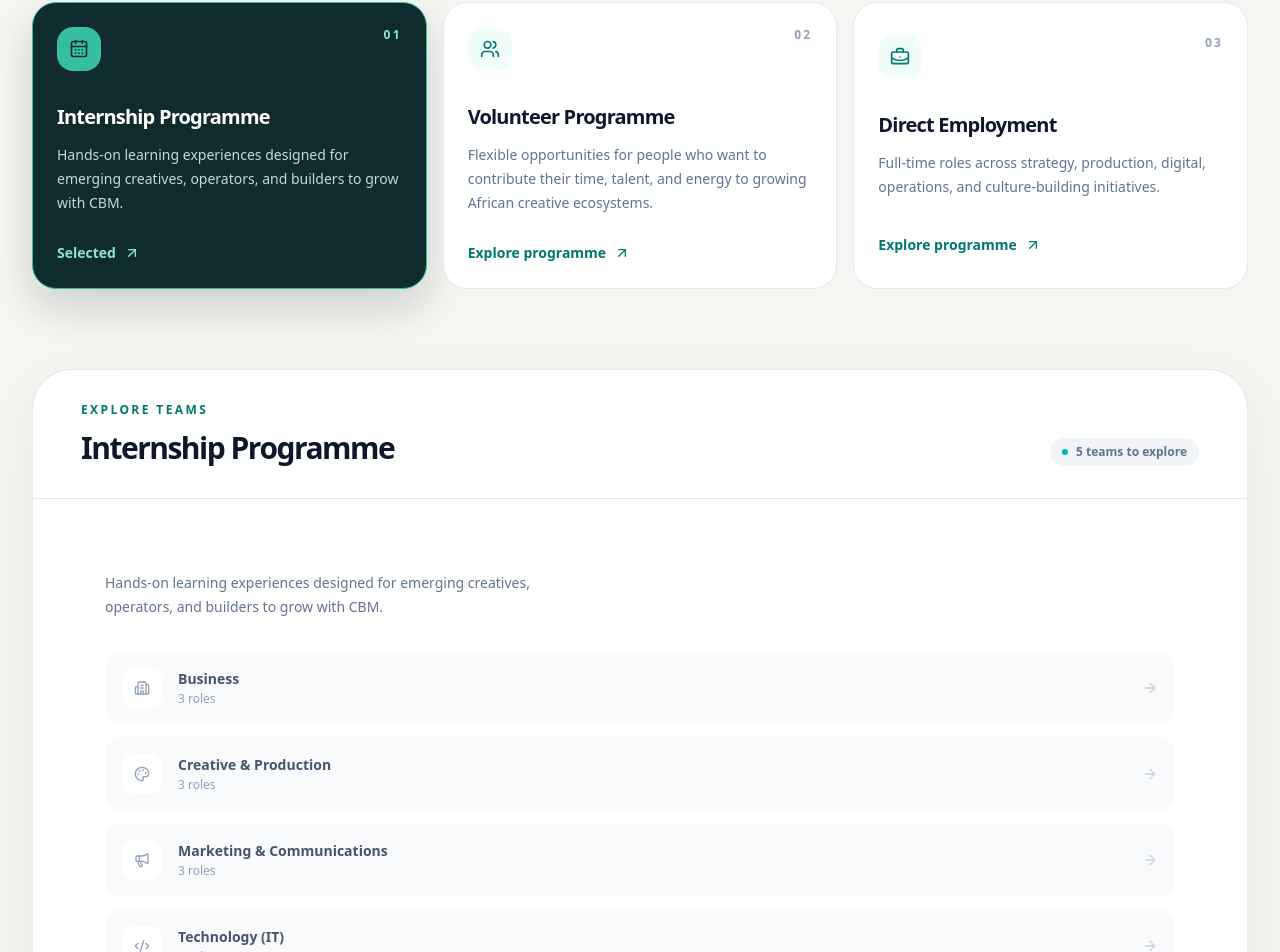
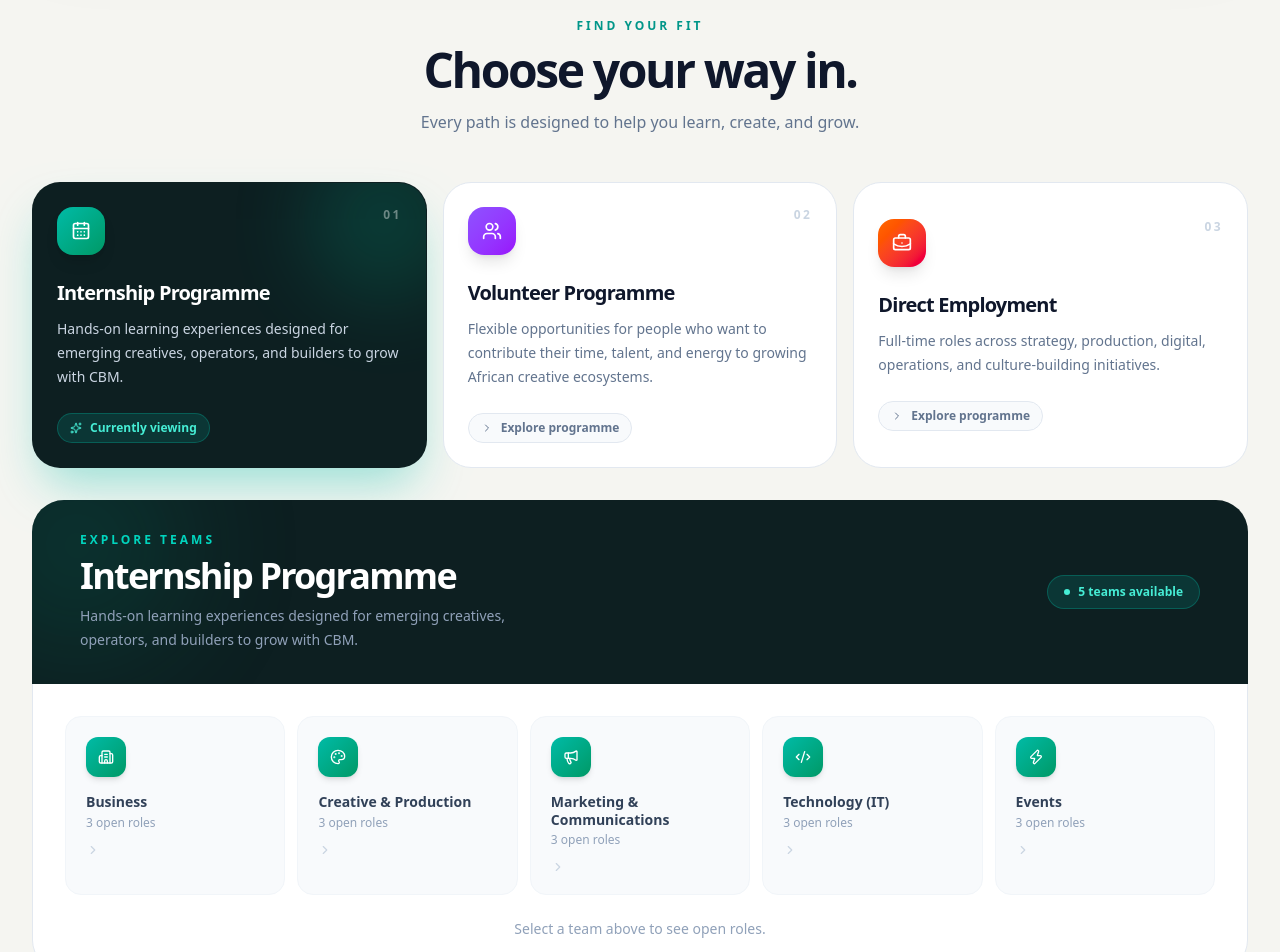
Before and after one commit to CBM-GROUP/cbmgroup-landingpage, a Next.js app: page /careers in a window 1280 px wide. Shown: the part 1052-2004 px from the top of the page. Built offline with nearby package versions, Linux system fonts and the light colour scheme.

Commit message:
refactor: update layouts, headings, and component styling across pages

```diff
--- a/src/app/careers/page.tsx
+++ b/src/app/careers/page.tsx
@@ -1,34 +1,59 @@
 "use client";
 
-import { Fragment, useMemo, useState } from "react";
+import { useMemo, useState } from "react";
+import { motion, AnimatePresence } from "framer-motion";
 import {
-  ArrowRight,
   ArrowUpRight,
   BriefcaseBusiness,
   Building2,
   CalendarDays,
-  CheckCircle2,
   Code2,
   Megaphone,
   Palette,
   Users,
   Zap,
+  Sparkles,
+  ChevronRight,
 } from "lucide-react";
 import { careerPrograms } from "@/data/site";
 
 const programIcons = [CalendarDays, Users, BriefcaseBusiness];
 const teamIcons = [Building2, Palette, Megaphone, Code2, Zap];
 
+const programAccents = [
+  {
+    bg: "from-teal-500 to-emerald-600",
+    glow: "shadow-teal-500/40",
+    badge: "bg-teal-500/15 text-teal-300 border-teal-500/30",
+    ring: "ring-teal-400",
+  },
+  {
+    bg: "from-violet-500 to-purple-600",
+    glow: "shadow-violet-500/40",
+    badge: "bg-violet-500/15 text-violet-300 border-violet-500/30",
+    ring: "ring-violet-400",
+  },
+  {
+    bg: "from-orange-500 to-rose-600",
+    glow: "shadow-orange-500/40",
+    badge: "bg-orange-500/15 text-orange-300 border-orange-500/30",
+    ring: "ring-orange-400",
+  },
+];
+
 export default function Page() {
   const [activeProgram, setActiveProgram] = useState(careerPrograms[0].id);
   const [activeDepartment, setActiveDepartment] = useState<string | null>(null);
 
+  const activeProgramIndex = careerPrograms.findIndex((p) => p.id === activeProgram);
+  const accent = programAccents[activeProgramIndex] ?? programAccents[0];
+
   const selectedProgram = useMemo(
-    () => careerPrograms.find((program) => program.id === activeProgram) ?? careerPrograms[0],
+    () => careerPrograms.find((p) => p.id === activeProgram) ?? careerPrograms[0],
     [activeProgram],
   );
 
-  const selectedTeam = selectedProgram.teams.find((team) => team.name === activeDepartment);
+  const selectedTeam = selectedProgram.teams.find((t) => t.name === activeDepartment);
 
   const applicationMailto = selectedTeam
     ? `mailto:cbmgroup02@gmail.com?subject=${encodeURIComponent(
@@ -39,139 +64,259 @@ export default function Page() {
     : "#";
 
   const chooseProgram = (programId: string) => {
-    const nextProgram = careerPrograms.find((program) => program.id === programId) ?? careerPrograms[0];
-    setActiveProgram(nextProgram.id);
+    if (programId === activeProgram) return;
+    setActiveProgram(programId);
     setActiveDepartment(null);
   };
 
   return (
     <main className="min-h-screen overflow-hidden bg-[#f5f5f1] text-slate-900">
-      <div className="mx-auto max-w-7xl px-4 pb-24 pt-10 sm:px-6 sm:pt-16 lg:px-8">
+      <div className="mx-auto max-w-7xl px-4 pb-24 pt-20 sm:px-6 lg:px-8">
+
+        {/* ── PAGE HEADING ── */}
+        <h1 className="mb-10 text-center text-5xl font-bold tracking-[-0.02em] text-slate-900">
+          Careers
+        </h1>
+
+        {/* ── HERO ── */}
         <section className="relative overflow-hidden rounded-[2.5rem] bg-[#102b2d] px-6 py-12 text-white shadow-[0_24px_70px_rgba(15,23,42,0.14)] sm:px-10 sm:py-16 lg:px-16 lg:py-20">
           <div className="absolute -right-24 -top-32 h-80 w-80 rounded-full bg-[#36bea3]/30 blur-3xl" />
           <div className="absolute -bottom-40 left-1/3 h-80 w-80 rounded-full bg-[#f6b85c]/15 blur-3xl" />
-          <div className="relative max-w-3xl">
+          <div className="relative mx-auto flex max-w-3xl flex-col items-center text-center">
             <div className="inline-flex items-center gap-2 rounded-full border border-white/15 bg-white/10 px-3 py-1.5 text-xs font-semibold uppercase tracking-[0.2em] text-[#8ce5d3]">
               <span className="h-1.5 w-1.5 rounded-full bg-[#8ce5d3]" />
               Build with CBM
             </div>
-            <h1 className="mt-6 max-w-2xl text-4xl font-semibold leading-[1.05] tracking-[-0.06em] sm:text-6xl lg:text-7xl">
+            <h2 className="mt-6 max-w-2xl text-4xl font-semibold leading-[1.05] tracking-[-0.06em] sm:text-6xl lg:text-7xl">
               Your next big idea belongs here.
-            </h1>
+            </h2>
             <p className="mt-6 max-w-xl text-base leading-7 text-slate-300 sm:text-lg">
               Join a curious, creative team shaping culture through media, technology, events, and experiences made in Africa.
             </p>
             <a href="#opportunities" className="mt-8 inline-flex items-center gap-3 rounded-full bg-[#8ce5d3] px-5 py-3 text-sm font-bold text-[#102b2d] transition hover:bg-white">
-              Explore opportunities <ArrowDownIcon />
+              Explore opportunities <span aria-hidden="true">↓</span>
             </a>
           </div>
-          <div className="relative mt-12 grid max-w-2xl grid-cols-3 gap-2 border-t border-white/15 pt-6 sm:gap-8">
+          <div className="relative mx-auto mt-12 grid max-w-2xl grid-cols-3 gap-2 border-t border-white/15 pt-6 text-center sm:gap-8">
             <Stat value="03" label="ways to join" />
             <Stat value="05" label="creative teams" />
             <Stat value="15+" label="open roles" />
           </div>
         </section>
 
-        <section id="opportunities" className="mt-20 scroll-mt-8">
-          <div className="flex flex-col gap-4 sm:flex-row sm:items-end sm:justify-between">
-            <div>
-              <p className="text-xs font-bold uppercase tracking-[0.2em] text-teal-700">Find your fit</p>
-              <h2 className="mt-3 text-3xl font-semibold tracking-[-0.05em] sm:text-4xl">Choose your way in.</h2>
-            </div>
-            <p className="max-w-sm text-sm leading-6 text-slate-500">Every programme is designed to help you learn, contribute, and grow alongside a team that cares.</p>
+        {/* ── OPPORTUNITIES SECTION ── */}
+        <section id="opportunities" className="mt-24 scroll-mt-8">
+
+          {/* Section label */}
+          <div className="mb-12 text-center">
+            <p className="text-xs font-bold uppercase tracking-[0.25em] text-teal-600">Find your fit</p>
+            <h2 className="mt-3 text-4xl font-semibold tracking-[-0.05em] sm:text-5xl">
+              Choose your way in.
+            </h2>
+            <p className="mt-4 text-base text-slate-500">
+              Every path is designed to help you learn, create, and grow.
+            </p>
           </div>
 
-          <div className="mt-8 grid gap-4 lg:grid-cols-3">
+          {/* Program selector tabs */}
+          <div className="grid gap-4 md:grid-cols-3">
             {careerPrograms.map((program, index) => {
               const Icon = programIcons[index] ?? BriefcaseBusiness;
+              const acc = programAccents[index] ?? programAccents[0];
               const isActive = activeProgram === program.id;
               return (
-                <button
+                <motion.button
                   key={program.id}
                   type="button"
                   onClick={() => chooseProgram(program.id)}
-                  className={`group relative overflow-hidden rounded-3xl border p-6 text-left transition duration-300 ${isActive
-                    ? "border-[#36bea3] bg-[#102b2d] text-white shadow-[0_18px_40px_rgba(16,43,45,0.18)]"
-                    : "border-slate-200 bg-white text-slate-900 hover:-translate-y-1 hover:border-teal-200 hover:shadow-[0_18px_40px_rgba(15,23,42,0.08)]"
+                  whileHover={{ y: isActive ? 0 : -4 }}
+                  whileTap={{ scale: 0.98 }}
+                  className={`relative overflow-hidden rounded-[1.75rem] border p-6 text-left transition-all duration-300 ${
+                    isActive
+                      ? `border-transparent bg-[#0d1f21] text-white shadow-2xl ${acc.glow}`
+                      : "border-slate-200 bg-white text-slate-900 hover:border-slate-300 hover:shadow-lg"
                   }`}
                 >
+                  {/* Active glow blob */}
+                  {isActive && (
+                    <div className={`absolute -right-10 -top-10 h-40 w-40 rounded-full bg-gradient-to-br ${acc.bg} opacity-20 blur-2xl`} />
+                  )}
+
+                  <div className="relative">
                     <div className="flex items-start justify-between">
-                    <span className={`inline-flex h-11 w-11 items-center justify-center rounded-2xl ${isActive ? "bg-[#36bea3] text-[#102b2d]" : "bg-teal-50 text-teal-700"}`}>
-                      <Icon className="h-5 w-5" />
+                      <span className={`inline-flex h-12 w-12 items-center justify-center rounded-2xl bg-gradient-to-br ${acc.bg} shadow-lg`}>
+                        <Icon className="h-5 w-5 text-white" />
                       </span>
-                    <span className={`text-xs font-bold tracking-[0.18em] ${isActive ? "text-[#8ce5d3]" : "text-slate-400"}`}>0{index + 1}</span>
+                      <span className={`text-xs font-bold tracking-[0.2em] ${isActive ? "text-white/40" : "text-slate-300"}`}>
+                        0{index + 1}
+                      </span>
                     </div>
-                  <h3 className="mt-8 text-xl font-semibold tracking-[-0.04em]">{program.title}</h3>
-                  <p className={`mt-3 min-h-14 text-sm leading-6 ${isActive ? "text-slate-300" : "text-slate-500"}`}>{program.description}</p>
-                  <span className={`mt-7 inline-flex items-center gap-2 text-sm font-bold ${isActive ? "text-[#8ce5d3]" : "text-teal-700"}`}>
-                    {isActive ? "Selected" : "Explore programme"} <ArrowUpRight className="h-4 w-4 transition-transform group-hover:-translate-y-0.5 group-hover:translate-x-0.5" />
-                  </span>
-                </button>
+
+                    <h3 className="mt-6 text-xl font-semibold tracking-[-0.04em]">
+                      {program.title}
+                    </h3>
+                    <p className={`mt-2.5 text-sm leading-6 ${isActive ? "text-slate-300" : "text-slate-500"}`}>
+                      {program.description}
+                    </p>
+
+                    <div className={`mt-6 inline-flex items-center gap-2 rounded-full border px-3 py-1.5 text-xs font-bold ${isActive ? acc.badge : "border-slate-200 bg-slate-50 text-slate-500"}`}>
+                      {isActive ? (
+                        <>
+                          <Sparkles className="h-3 w-3" />
+                          Currently viewing
+                        </>
+                      ) : (
+                        <>
+                          <ChevronRight className="h-3 w-3" />
+                          Explore programme
+                        </>
+                      )}
+                    </div>
+                  </div>
+                </motion.button>
               );
             })}
           </div>
         </section>
 
-        <section className="mt-20 overflow-hidden rounded-[2.5rem] border border-slate-200 bg-white shadow-[0_18px_60px_rgba(15,23,42,0.06)]">
-          <div className="border-b border-slate-200 px-6 py-8 sm:px-10 lg:px-12">
-            <div className="flex flex-col gap-3 sm:flex-row sm:items-end sm:justify-between">
+        {/* ── TEAMS EXPLORER ── */}
+        <AnimatePresence mode="wait">
+          <motion.section
+            key={activeProgram}
+            initial={{ opacity: 0, y: 24 }}
+            animate={{ opacity: 1, y: 0 }}
+            exit={{ opacity: 0, y: -16 }}
+            transition={{ duration: 0.4, ease: [0.22, 1, 0.36, 1] }}
+            className="mt-8"
+          >
+            {/* Explorer header */}
+            <div className="relative overflow-hidden rounded-t-[2rem] bg-[#0d1f21] px-8 py-8 sm:px-12">
+              <div className={`absolute -left-16 -top-16 h-56 w-56 rounded-full bg-gradient-to-br ${accent.bg} opacity-15 blur-3xl`} />
+              <div className="relative flex flex-wrap items-center justify-between gap-4">
                 <div>
-                <p className="text-xs font-bold uppercase tracking-[0.2em] text-teal-700">Explore teams</p>
-                <h2 className="mt-3 text-3xl font-semibold tracking-[-0.05em]">{selectedProgram.title}</h2>
+                  <p className="text-xs font-bold uppercase tracking-[0.25em] text-teal-400">
+                    Explore teams
+                  </p>
+                  <h2 className="mt-2 text-3xl font-semibold tracking-[-0.05em] text-white sm:text-4xl">
+                    {selectedProgram.title}
+                  </h2>
+                  <p className="mt-2 max-w-md text-sm leading-6 text-slate-400">
+                    {selectedProgram.description}
+                  </p>
                 </div>
-              <span className="inline-flex w-fit items-center gap-2 rounded-full bg-slate-100 px-3 py-1.5 text-xs font-semibold text-slate-500">
-                <span className="h-1.5 w-1.5 rounded-full bg-teal-500" /> {selectedProgram.teams.length} teams to explore
+                <span className={`inline-flex items-center gap-2 rounded-full border px-4 py-2 text-xs font-bold ${accent.badge}`}>
+                  <span className="h-1.5 w-1.5 rounded-full bg-current" />
+                  {selectedProgram.teams.length} teams available
                 </span>
               </div>
             </div>
 
-          <div>
-            <div className="p-6 m-6 sm:p-10 lg:p-12">
-              <p className="max-w-md text-sm leading-6 text-slate-500">{selectedProgram.description}</p>
-              <div className="mt-8 grid gap-3">
+            {/* Department cards grid */}
+            <div className="rounded-b-[2rem] border border-t-0 border-slate-200 bg-white p-6 sm:p-8">
+              <div className="grid gap-3 sm:grid-cols-2 lg:grid-cols-3 xl:grid-cols-5">
                 {selectedProgram.teams.map((team, index) => {
                   const Icon = teamIcons[index] ?? Building2;
                   const isActive = activeDepartment === team.name;
                   return (
-                    <Fragment key={team.name}>
-                      <button
+                    <motion.button
+                      key={team.name}
                       type="button"
                       onClick={() => setActiveDepartment(isActive ? null : team.name)}
-                        aria-expanded={isActive}
-                        className={`flex w-full items-center gap-4 rounded-2xl border p-4 text-left transition ${isActive ? "rounded-b-none border-teal-200 bg-teal-50 text-teal-900" : "border-transparent bg-slate-50 text-slate-600 hover:border-slate-200 hover:bg-white"
+                      whileHover={{ scale: 1.02 }}
+                      whileTap={{ scale: 0.97 }}
+                      className={`relative flex flex-col rounded-2xl border p-5 text-left transition-all duration-200 ${
+                        isActive
+                          ? `border-transparent bg-[#0d1f21] text-white ring-2 ${accent.ring}`
+                          : "border-slate-100 bg-slate-50 text-slate-700 hover:border-slate-200 hover:bg-white hover:shadow-md"
                       }`}
                     >
-                        <span className={`flex h-10 w-10 shrink-0 items-center justify-center rounded-xl ${isActive ? "bg-[#36bea3] text-[#102b2d]" : "bg-white text-slate-400"}`}>
-                          <Icon className="h-4 w-4" />
+                      {isActive && (
+                        <div className={`absolute -right-4 -top-4 h-24 w-24 rounded-full bg-gradient-to-br ${accent.bg} opacity-20 blur-xl`} />
+                      )}
+                      <span className={`relative inline-flex h-10 w-10 items-center justify-center rounded-xl bg-gradient-to-br ${accent.bg} shadow-md`}>
+                        <Icon className="h-4 w-4 text-white" />
                       </span>
-                        <span className="min-w-0 flex-1">
-                          <span className="block text-sm font-bold">{team.name}</span>
-                          <span className={`mt-0.5 block text-xs ${isActive ? "text-teal-700" : "text-slate-400"}`}>{team.jobs.length} roles</span>
+                      <span className="relative mt-4 block text-sm font-bold leading-tight">
+                        {team.name}
                       </span>
-                        <ArrowRight className={`h-4 w-4 transition-transform ${isActive ? "rotate-90 text-teal-700" : "text-slate-300"}`} />
-                      </button>
-                      {isActive && (
-                        <div className="mb-1 rounded-b-2xl border border-t-0 border-teal-200 bg-[#102b2d] p-5 text-white shadow-[0_12px_24px_rgba(16,43,45,0.12)] animate-[fadeIn_0.2s_ease-out]">
-                          <p className="text-sm leading-6 text-slate-300">{team.description}</p>
-                          <div className="mt-4 space-y-2.5">
-                            {team.jobs.map((job) => (
-                              <div key={job} className="flex items-center gap-2.5 text-xs text-slate-200">
-                                <CheckCircle2 className="h-3.5 w-3.5 shrink-0 text-[#8ce5d3]" /> {job}
+                      <span className={`relative mt-1 block text-xs ${isActive ? "text-slate-400" : "text-slate-400"}`}>
+                        {team.jobs.length} open roles
+                      </span>
+                      <ChevronRight className={`relative mt-3 h-3.5 w-3.5 transition-transform duration-200 ${isActive ? "rotate-90 text-teal-400" : "text-slate-300"}`} />
+                    </motion.button>
+                  );
+                })}
+              </div>
+
+              {/* Department detail panel */}
+              <AnimatePresence>
+                {selectedTeam && (
+                  <motion.div
+                    initial={{ opacity: 0, height: 0, marginTop: 0 }}
+                    animate={{ opacity: 1, height: "auto", marginTop: 24 }}
+                    exit={{ opacity: 0, height: 0, marginTop: 0 }}
+                    transition={{ duration: 0.35, ease: [0.22, 1, 0.36, 1] }}
+                    className="overflow-hidden"
+                  >
+                    <div className={`relative overflow-hidden rounded-[1.5rem] bg-[#0d1f21] p-6 sm:p-8`}>
+                      {/* Glow blobs */}
+                      <div className={`absolute -right-16 -top-16 h-56 w-56 rounded-full bg-gradient-to-br ${accent.bg} opacity-20 blur-3xl`} />
+                      <div className="absolute bottom-0 left-1/4 h-40 w-40 rounded-full bg-teal-500/10 blur-2xl" />
+
+                      <div className="relative grid gap-8 lg:grid-cols-[1fr_auto]">
+                        <div>
+                          <div className="flex flex-wrap items-center gap-3">
+                            <span className={`inline-flex h-9 w-9 items-center justify-center rounded-xl bg-gradient-to-br ${accent.bg} shadow-md`}>
+                              {(() => { const Icon = teamIcons[selectedProgram.teams.findIndex(t => t.name === activeDepartment)] ?? Building2; return <Icon className="h-4 w-4 text-white" />; })()}
+                            </span>
+                            <h3 className="text-xl font-semibold text-white">{selectedTeam.name}</h3>
+                            <span className={`rounded-full border px-2.5 py-1 text-[10px] font-bold uppercase tracking-[0.15em] ${accent.badge}`}>
+                              {selectedProgram.title}
+                            </span>
+                          </div>
+
+                          <p className="mt-4 max-w-lg text-sm leading-7 text-slate-300">
+                            {selectedTeam.description}
+                          </p>
+
+                          <div className="mt-6 grid gap-2.5 sm:grid-cols-2 lg:grid-cols-3">
+                            {selectedTeam.jobs.map((job) => (
+                              <div
+                                key={job}
+                                className="flex items-center gap-2.5 rounded-xl border border-white/8 bg-white/5 px-4 py-3 text-xs font-medium text-slate-200"
+                              >
+                                <span className={`h-1.5 w-1.5 shrink-0 rounded-full bg-gradient-to-br ${accent.bg}`} />
+                                {job}
                               </div>
                             ))}
                           </div>
-                          <a href={applicationMailto} className="mt-5 inline-flex items-center gap-2 rounded-full bg-[#8ce5d3] px-4 py-2.5 text-xs font-bold text-[#102b2d] transition hover:bg-white">
-                            Start a conversation <ArrowUpRight className="h-3.5 w-3.5" />
+                        </div>
+
+                        {/* CTA */}
+                        <div className="flex items-end">
+                          <a
+                            href={applicationMailto}
+                            className={`group inline-flex shrink-0 items-center gap-2.5 rounded-2xl bg-gradient-to-br ${accent.bg} px-6 py-4 text-sm font-bold text-white shadow-xl transition hover:opacity-90 hover:shadow-2xl`}
+                          >
+                            Start a conversation
+                            <ArrowUpRight className="h-4 w-4 transition-transform duration-200 group-hover:-translate-y-0.5 group-hover:translate-x-0.5" />
                           </a>
-                        </div>
-                      )}
-                    </Fragment>
-                  );
-                })}
                         </div>
                       </div>
                     </div>
-        </section>
+                  </motion.div>
+                )}
+              </AnimatePresence>
+
+              {!activeDepartment && (
+                <p className="mt-6 text-center text-sm text-slate-400">
+                  Select a team above to see open roles.
+                </p>
+              )}
+            </div>
+          </motion.section>
+        </AnimatePresence>
+
       </div>
     </main>
   );
@@ -185,7 +330,3 @@ function Stat({ value, label }: { value: string; label: string }) {
     </div>
   );
 }
-
-function ArrowDownIcon() {
-  return <span aria-hidden="true" className="text-base">↓</span>;
-}
```
Also changed, not shown: src/app/about/page.tsx (+7 -13 lines), src/app/companies/page.tsx (+6 -4 lines), src/app/initiatives/page.tsx (+6 -4 lines), src/components/landing/AboutSection.tsx (+2 -113 lines). Lines whose indentation alone changed are shown as unchanged.
